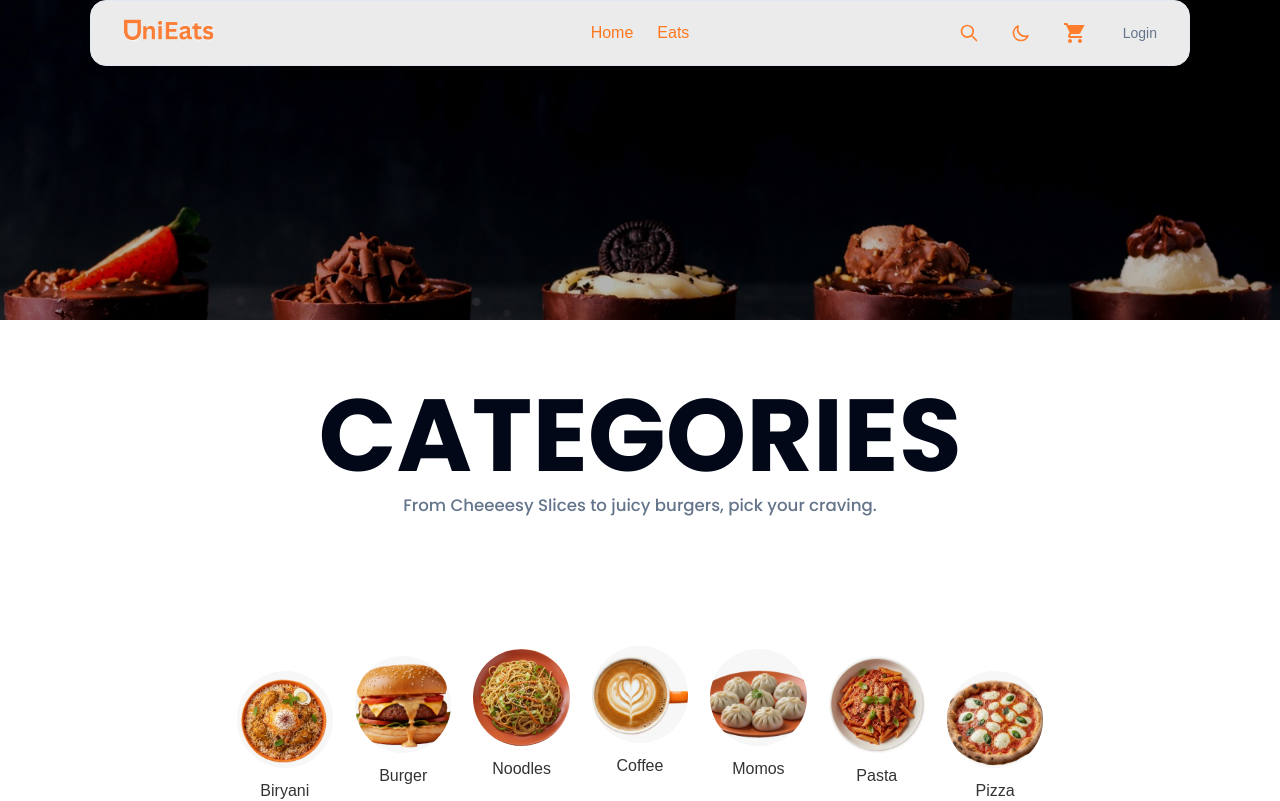
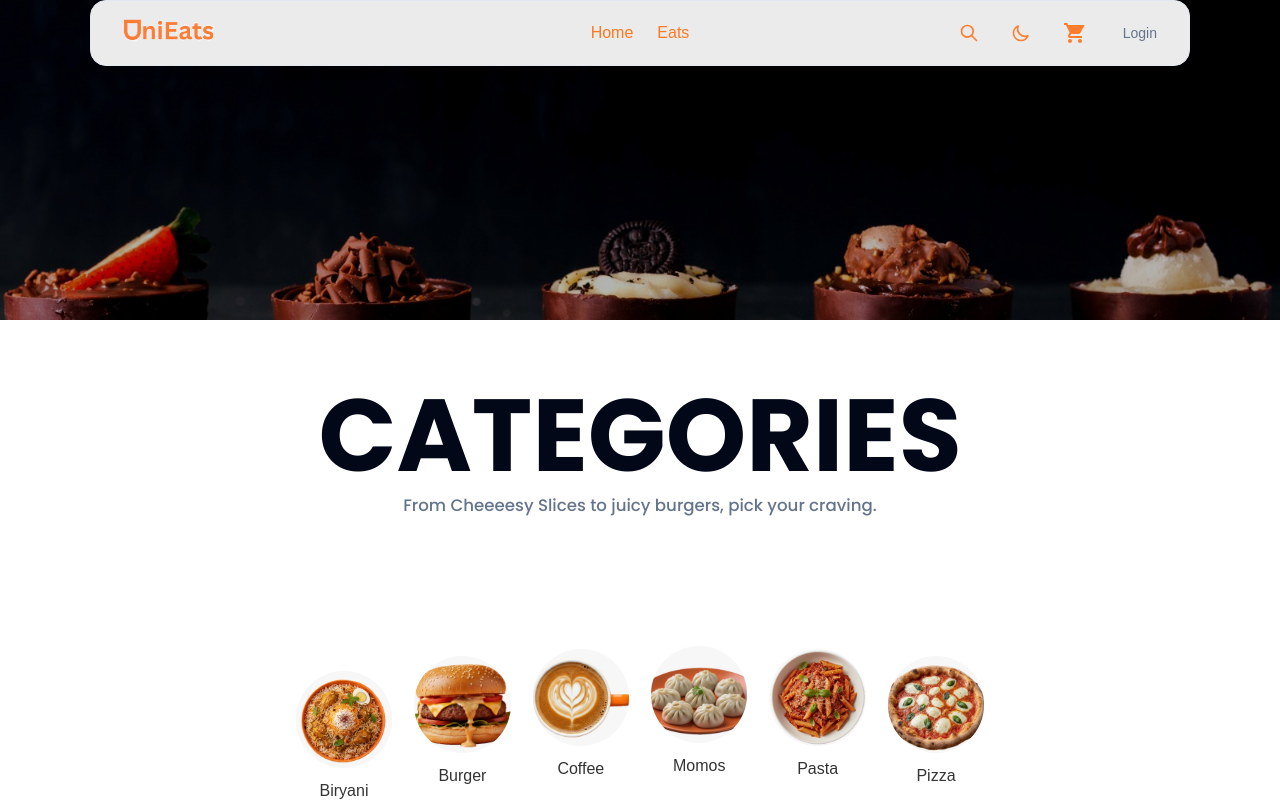
Before and after one commit to vasiprashanti/Unieats, a React (Vite) app in the folder apps/user-web/: page /restaurants in a window 1280 px wide. Shown: the top 801 px of the page. Built offline with nearby package versions, Linux system fonts and the light colour scheme; no server answers.

Commit message:
Remove Noodles

```diff
--- a/apps/user-web/src/pages/RestaurantList.jsx
+++ b/apps/user-web/src/pages/RestaurantList.jsx
@@ -38,12 +38,6 @@ export default function RestaurantList() {
       name: "Burger",
       image: "/Burger.jpg",
       cuisines: ["Fast Food", "Multi-cuisine"],
-    },
-    {
-      id: 7,
-      name: "Noodles",
-      image: "/Chowmein.jpg",
-      cuisines: ["Chinese", "Multi-cuisine", "Fast Food"],
     },
     {
       id: 4,
```
